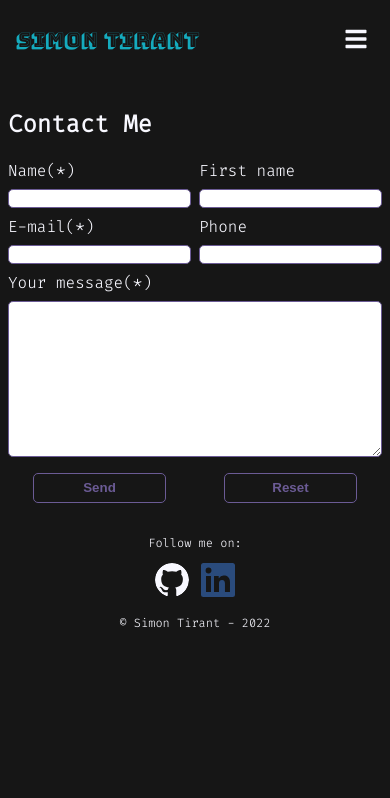
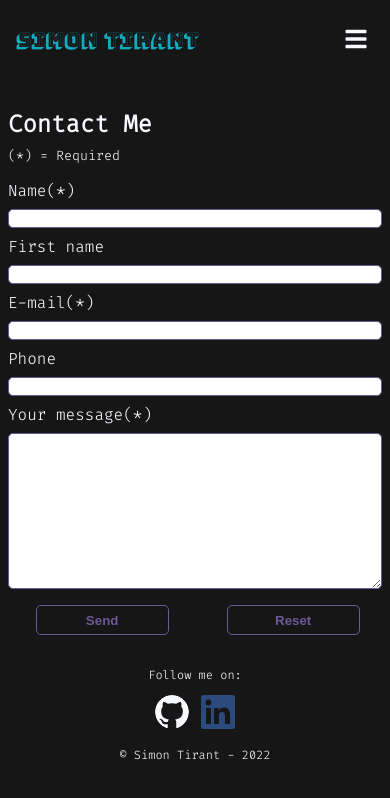
Before and after one commit to Sancxo/portfolio, a React (Create React App) app: page /contact in a window 390 px wide. Shown: the top 798 px of the page. Built offline with nearby package versions, Linux system fonts and the light colour scheme; a web font is replaced by a local one.

Commit message:
better responsive design on contact page

```diff
--- a/src/Pages/Contact.tsx
+++ b/src/Pages/Contact.tsx
@@ -28,9 +28,22 @@ const ContactForm = styled.form`
         "submit reset";
     gap: .5em 1em;
     padding:${sizes.pagePadding};
-    @media ${mediaQueries.mobile} {
+    @media ${mediaQueries.mobileLandscape} {
         padding: 0;
-        gap: .5em
+        gap: .5em;
+        grid-template:
+            "label-name ."
+            "name name"
+            "label-fname ."
+            "fname fname"
+            "label-email ."
+            "email email"
+            "label-phone ."
+            "phone phone"
+            "label-message ."
+            "message message"
+            ". ."
+            "submit reset";
     }
 `
 const sharedStyle = `
@@ -64,8 +77,9 @@ function Contact(): ReactElement {
 
     return (
         <ContactFormContainer>
-            <h2>Contact Me</h2>
+            <h2 style={{marginBottom: "0"}}>Contact Me</h2>
 
+            <p style={{marginTop: "0"}}><sub>(*) = Required</sub></p>
             <ContactForm action="#">
                 <label style={{gridArea: "label-name"}} htmlFor="name">Name(*)</label>
                 <FormInput style={{gridArea: "name"}} type="text" name="Name:" id="name" required/>
```
